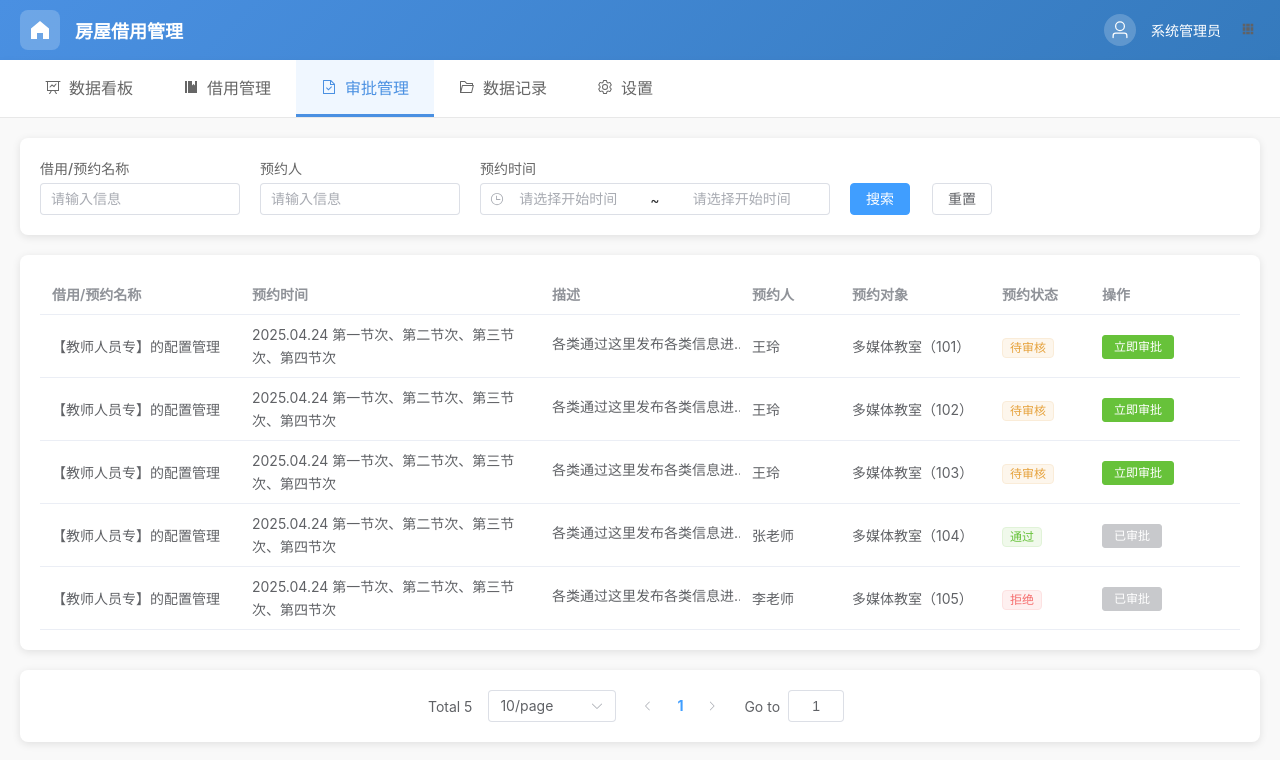
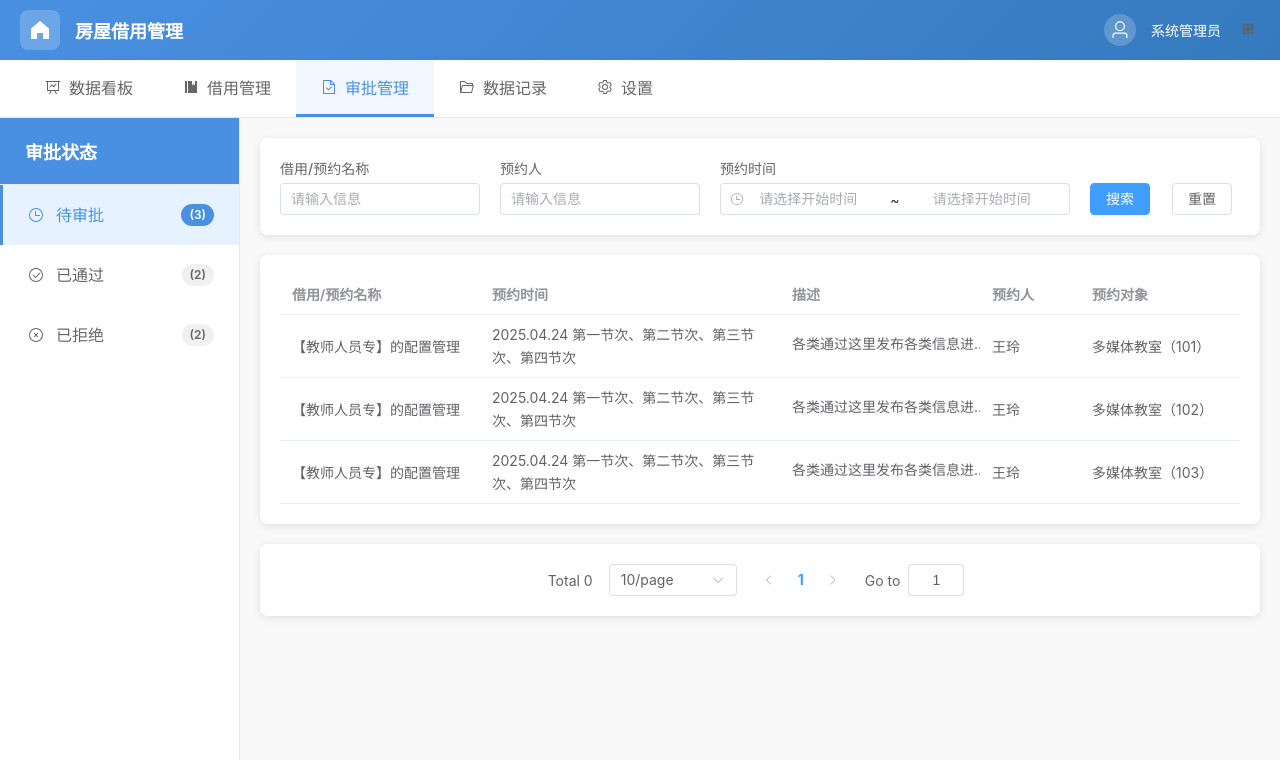
Before and after one commit to proydq/Beijing-Language-and-Culture-University2, a Vue app: page /room-booking in a window 1280 px wide. Both pictures are taken after a click on the element "审批管理". Shown: the top 760 px of the page. Built offline with nearby package versions, Linux system fonts and the light colour scheme.

Commit message:
房屋借用模块开发

```diff
--- a/src/views/RoomBooking.vue
+++ b/src/views/RoomBooking.vue
@@ -340,6 +340,30 @@
       <!-- 审批管理 -->
       <div v-else-if="activeMainTab === 'approval'" class="approval-content">
         <div class="approval-management">
+          <div class="approval-layout">
+            <!-- 左侧状态导航 -->
+            <div class="approval-sidebar">
+              <div class="sidebar-header">
+                <h3>审批状态</h3>
+              </div>
+              <div class="sidebar-menu">
+                <div
+                  v-for="status in approvalStatusItems"
+                  :key="status.key"
+                  :class="['menu-item', { active: activeApprovalStatus === status.key }]"
+                  @click="setActiveApprovalStatus(status.key)"
+                >
+                  <el-icon>
+                    <component :is="status.icon" />
+                  </el-icon>
+                  <span>{{ status.label }}</span>
+                  <span class="count">({{ getStatusCount(status.key) }})</span>
+                </div>
+              </div>
+            </div>
+
+            <!-- 右侧主要内容区域 -->
+            <div class="approval-main-content">
               <!-- 搜索过滤区域 -->
               <div class="search-filters">
                 <div class="filter-row">
@@ -379,7 +403,7 @@
 
               <!-- 审批列表 -->
               <div class="approval-table">
-            <el-table :data="paginatedApprovalData" style="width: 100%">
+                <el-table :data="filteredApprovalData" style="width: 100%">
                   <el-table-column prop="bookingName" label="借用/预约名称" width="200" />
                   <el-table-column prop="bookingTime" label="预约时间" width="300" />
                   <el-table-column prop="description" label="描述" min-width="200">
@@ -437,6 +461,8 @@
                 />
               </div>
             </div>
+          </div>
+        </div>
 
         <!-- 审批对话框 -->
         <el-dialog
@@ -538,7 +564,7 @@
 <script>
 import { ref, computed, reactive } from 'vue'
 import { ElMessage } from 'element-plus'
-import { Search, ArrowDown, Document, DocumentChecked, FolderOpened, Setting, DataLine, Management, Document as DocumentIcon, Grid, User, HomeFilled, Check, Close } from '@element-plus/icons-vue'
+import { Search, ArrowDown, Document, DocumentChecked, FolderOpened, Setting, DataLine, Management, Document as DocumentIcon, Grid, User, HomeFilled, Check, Close, Clock, CircleCheck, CircleClose } from '@element-plus/icons-vue'
 import DashboardStats from '@/components/RoomBooking/DashboardStats.vue'
 
 export default {
@@ -558,7 +584,10 @@ export default {
     User,
     HomeFilled,
     Check,
-    Close
+    Close,
+    Clock,
+    CircleCheck,
+    CircleClose
   },
   setup() {
     // 主导航标签页
@@ -738,6 +767,15 @@ export default {
       total: 0
     })
 
+    // 审批状态导航
+    const approvalStatusItems = [
+      { key: 'all', label: '待审批', icon: 'Clock' },
+      { key: 'approved', label: '已通过', icon: 'CircleCheck' },
+      { key: 'rejected', label: '已拒绝', icon: 'CircleClose' }
+    ]
+
+    const activeApprovalStatus = ref('all')
+
     // 审批数据
     const approvalData = ref([
       {
@@ -784,6 +822,24 @@ export default {
         applicant: '李老师',
         roomName: '多媒体教室（105）',
         auditStatus: '拒绝'
+      },
+      {
+        id: 6,
+        bookingName: '【学生活动】社团会议',
+        bookingTime: '2025.04.25 第一节次、第二节次',
+        description: '学生社团定期会议活动安排',
+        applicant: '李同学',
+        roomName: '多媒体教室（106）',
+        auditStatus: '通过'
+      },
+      {
+        id: 7,
+        bookingName: '【教师培训】新教师培训',
+        bookingTime: '2025.04.26 第一节次、第二节次、第三节次',
+        description: '新入职教师培训活动',
+        applicant: '王主任',
+        roomName: '多媒体教室（107）',
+        auditStatus: '拒绝'
       }
     ])
 
@@ -821,8 +877,37 @@ export default {
     const paginatedApprovalData = computed(() => {
       const start = (approvalPagination.currentPage - 1) * approvalPagination.pageSize
       const end = start + approvalPagination.pageSize
-      approvalPagination.total = approvalData.value.length
-      return approvalData.value.slice(start, end)
+      approvalPagination.total = filteredApprovalData.value.length
+      return filteredApprovalData.value.slice(start, end)
+    })
+
+    // 根据选中状态过滤审批数据
+    const filteredApprovalData = computed(() => {
+      let filtered = approvalData.value
+
+      // 根据状态过滤
+      if (activeApprovalStatus.value === 'all') {
+        filtered = filtered.filter(item => item.auditStatus === '待审核')
+      } else if (activeApprovalStatus.value === 'approved') {
+        filtered = filtered.filter(item => item.auditStatus === '通过')
+      } else if (activeApprovalStatus.value === 'rejected') {
+        filtered = filtered.filter(item => item.auditStatus === '拒绝')
+      }
+
+      // 根据搜索条件过滤
+      if (approvalFilters.name) {
+        filtered = filtered.filter(item =>
+          item.bookingName.includes(approvalFilters.name)
+        )
+      }
+
+      if (approvalFilters.applicant) {
+        filtered = filtered.filter(item =>
+          item.applicant.includes(approvalFilters.applicant)
+        )
+      }
+
+      return filtered
     })
 
     // 方法
@@ -921,6 +1006,22 @@ export default {
     }
 
     // 审批管理相关方法
+    const setActiveApprovalStatus = (status) => {
+      activeApprovalStatus.value = status
+      approvalPagination.currentPage = 1  // 重置到第一页
+    }
+
+    const getStatusCount = (status) => {
+      if (status === 'all') {
+        return approvalData.value.filter(item => item.auditStatus === '待审核').length
+      } else if (status === 'approved') {
+        return approvalData.value.filter(item => item.auditStatus === '通过').length
+      } else if (status === 'rejected') {
+        return approvalData.value.filter(item => item.auditStatus === '拒绝').length
+      }
+      return 0
+    }
+
     const getApprovalStatusType = (status) => {
       const statusMap = {
         '待审核': 'warning',
@@ -1008,9 +1109,12 @@ export default {
       paginatedBookingData,
       paginatedAllBookingData,
       paginatedApprovalData,
+      filteredApprovalData,
       approvalFilters,
       approvalPagination,
       approvalData,
+      approvalStatusItems,
+      activeApprovalStatus,
       approvalDialogVisible,
       currentApprovalItem,
       approvalForm,
@@ -1018,6 +1122,8 @@ export default {
       setActiveMenuItem,
       setActiveCategory,
       toggleCategory,
+      setActiveApprovalStatus,
+      getStatusCount,
       bookRoom,
       handleTimeRangeChange,
       getStatusType,
@@ -1181,126 +1287,43 @@ export default {
 
 /* 审批管理样式 */
 .approval-management {
-  padding: 20px;
-  background: #f9f9f9;
   min-height: calc(100vh - 120px);
 }
 
-.approval-table {
-  background: white;
-  border-radius: 8px;
-  padding: 20px;
-  margin-bottom: 20px;
-  box-shadow: 0 2px 8px rgba(0, 0, 0, 0.1);
-}
-
-.truncated-text {
-  display: inline-block;
-  max-width: 200px;
-  white-space: nowrap;
-  overflow: hidden;
-  text-overflow: ellipsis;
-}
-
-/* 审批对话框样式 */
-.approval-dialog-content {
-  padding: 20px 0;
-}
-
-.approval-info {
-  margin-bottom: 30px;
-  padding-bottom: 20px;
-  border-bottom: 1px solid #eee;
-}
-
-.approval-info h4,
-.approval-action h4 {
-  margin: 0 0 15px 0;
-  color: #333;
-  font-size: 16px;
-  font-weight: 600;
-}
-
-.info-grid {
-  display: grid;
-  grid-template-columns: 1fr 1fr;
-  gap: 15px;
-}
-
-.info-item {
-  display: flex;
-  align-items: flex-start;
-  gap: 10px;
-}
-
-.info-item.full-width {
-  grid-column: 1 / -1;
-  flex-direction: column;
-  gap: 5px;
-}
-
-.info-item label {
-  font-weight: 600;
-  color: #666;
-  min-width: 80px;
-  flex-shrink: 0;
-}
-
-.info-item span {
-  color: #333;
-  line-height: 1.5;
-}
-
-.approval-action .el-radio {
-  display: flex;
-  align-items: center;
-  gap: 5px;
-  margin-right: 30px;
-}
-
-.dialog-footer {
-  text-align: right;
-}
-
-/* 借用管理页面样式 */
-.booking-management {
+.approval-layout {
+  display: flex;
   height: calc(100vh - 120px);
-}
-
-.booking-layout {
-  display: flex;
-  height: 100%;
   gap: 0;
 }
 
-/* 左侧功能菜单 */
-.left-sidebar {
-  width: 300px;
+/* 审批左侧状态导航 */
+.approval-sidebar {
+  width: 240px;
   background: white;
   border-right: 1px solid #e8e8e8;
   display: flex;
   flex-direction: column;
 }
 
-.sidebar-header {
+.approval-sidebar .sidebar-header {
   padding: 20px 25px;
   border-bottom: 1px solid #e8e8e8;
   background: #4A90E2;
   color: white;
 }
 
-.sidebar-header h3 {
+.approval-sidebar .sidebar-header h3 {
   margin: 0;
   font-size: 18px;
   font-weight: 600;
 }
 
-.sidebar-menu {
+.approval-sidebar .sidebar-menu {
   flex: 1;
 }
 
-.menu-item {
-  padding: 20px 25px;
+.approval-sidebar .menu-item {
+  padding: 18px 25px;
   display: flex;
   align-items: center;
   gap: 12px;
@@ -1311,6 +1334,168 @@ export default {
   font-size: 16px;
   line-height: 1.5;
   white-space: nowrap;
+  position: relative;
+}
+
+.approval-sidebar .menu-item:hover {
+  background: #f5f5f5;
+  color: #333;
+}
+
+.approval-sidebar .menu-item.active {
+  background: #e6f3ff;
+  color: #4A90E2;
+  border-left-color: #4A90E2;
+}
+
+.approval-sidebar .menu-item .count {
+  margin-left: auto;
+  background: #f0f0f0;
+  color: #666;
+  padding: 2px 8px;
+  border-radius: 12px;
+  font-size: 12px;
+  font-weight: 600;
+}
+
+.approval-sidebar .menu-item.active .count {
+  background: #4A90E2;
+  color: white;
+}
+
+/* 审批主要内容区域 */
+.approval-main-content {
+  flex: 1;
+  padding: 20px;
+  background: #f9f9f9;
+  overflow-y: auto;
+}
+
+.approval-table {
+  background: white;
+  border-radius: 8px;
+  padding: 20px;
+  margin-bottom: 20px;
+  box-shadow: 0 2px 8px rgba(0, 0, 0, 0.1);
+}
+
+.truncated-text {
+  display: inline-block;
+  max-width: 200px;
+  white-space: nowrap;
+  overflow: hidden;
+  text-overflow: ellipsis;
+}
+
+/* 审批对话框样式 */
+.approval-dialog-content {
+  padding: 20px 0;
+}
+
+.approval-info {
+  margin-bottom: 30px;
+  padding-bottom: 20px;
+  border-bottom: 1px solid #eee;
+}
+
+.approval-info h4,
+.approval-action h4 {
+  margin: 0 0 15px 0;
+  color: #333;
+  font-size: 16px;
+  font-weight: 600;
+}
+
+.info-grid {
+  display: grid;
+  grid-template-columns: 1fr 1fr;
+  gap: 15px;
+}
+
+.info-item {
+  display: flex;
+  align-items: flex-start;
+  gap: 10px;
+}
+
+.info-item.full-width {
+  grid-column: 1 / -1;
+  flex-direction: column;
+  gap: 5px;
+}
+
+.info-item label {
+  font-weight: 600;
+  color: #666;
+  min-width: 80px;
+  flex-shrink: 0;
+}
+
+.info-item span {
+  color: #333;
+  line-height: 1.5;
+}
+
+.approval-action .el-radio {
+  display: flex;
+  align-items: center;
+  gap: 5px;
+  margin-right: 30px;
+}
+
+.dialog-footer {
+  text-align: right;
+}
+
+/* 借用管理页面样式 */
+.booking-management {
+  height: calc(100vh - 120px);
+}
+
+.booking-layout {
+  display: flex;
+  height: 100%;
+  gap: 0;
+}
+
+/* 左侧功能菜单 */
+.left-sidebar {
+  width: 300px;
+  background: white;
+  border-right: 1px solid #e8e8e8;
+  display: flex;
+  flex-direction: column;
+}
+
+.sidebar-header {
+  padding: 20px 25px;
+  border-bottom: 1px solid #e8e8e8;
+  background: #4A90E2;
+  color: white;
+}
+
+.sidebar-header h3 {
+  margin: 0;
+  font-size: 18px;
+  font-weight: 600;
+}
+
+.sidebar-menu {
+  flex: 1;
+}
+
+.menu-item {
+  padding: 20px 25px;
+  display: flex;
+  align-items: center;
+  gap: 12px;
+  cursor: pointer;
+  color: #666;
+  border-left: 3px solid transparent;
+  transition: all 0.3s;
+  font-size: 16px;
+  line-height: 1.5;
+  white-space: nowrap;
 }
 
 .menu-item:hover {
@@ -1548,16 +1733,20 @@ export default {
 
 /* 响应式设计 */
 @media (max-width: 1200px) {
-  .booking-layout {
+  .booking-layout,
+  .approval-layout {
     flex-direction: column;
   }
 
-  .left-sidebar, .middle-sidebar {
+  .left-sidebar,
+  .middle-sidebar,
+  .approval-sidebar {
     width: 100%;
     height: auto;
   }
 
-  .left-sidebar {
+  .left-sidebar,
+  .approval-sidebar {
     max-height: 150px;
   }
 
@@ -1590,11 +1779,15 @@ export default {
     grid-template-columns: 1fr;
   }
 
-  .left-sidebar, .middle-sidebar {
+  .left-sidebar,
+  .middle-sidebar,
+  .approval-sidebar {
     max-height: 120px;
   }
 
-  .my-bookings, .all-bookings {
+  .my-bookings,
+  .all-bookings,
+  .approval-main-content {
     padding: 15px;
   }
 
@@ -1602,7 +1795,8 @@ export default {
     padding: 15px;
   }
 
-  .booking-table {
+  .booking-table,
+  .approval-table {
     padding: 15px;
   }
 
```
Lines whose indentation alone changed are shown as unchanged.
